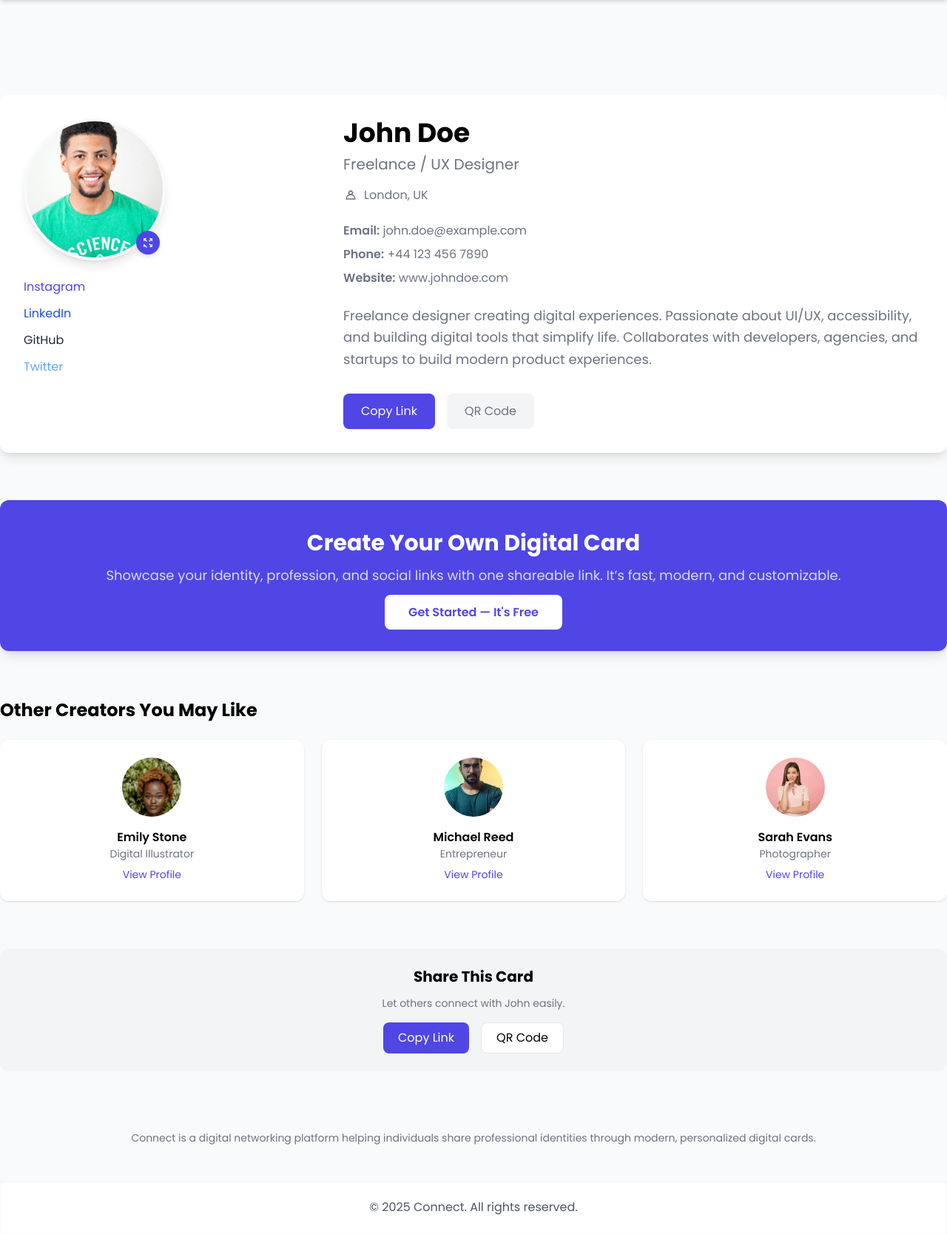
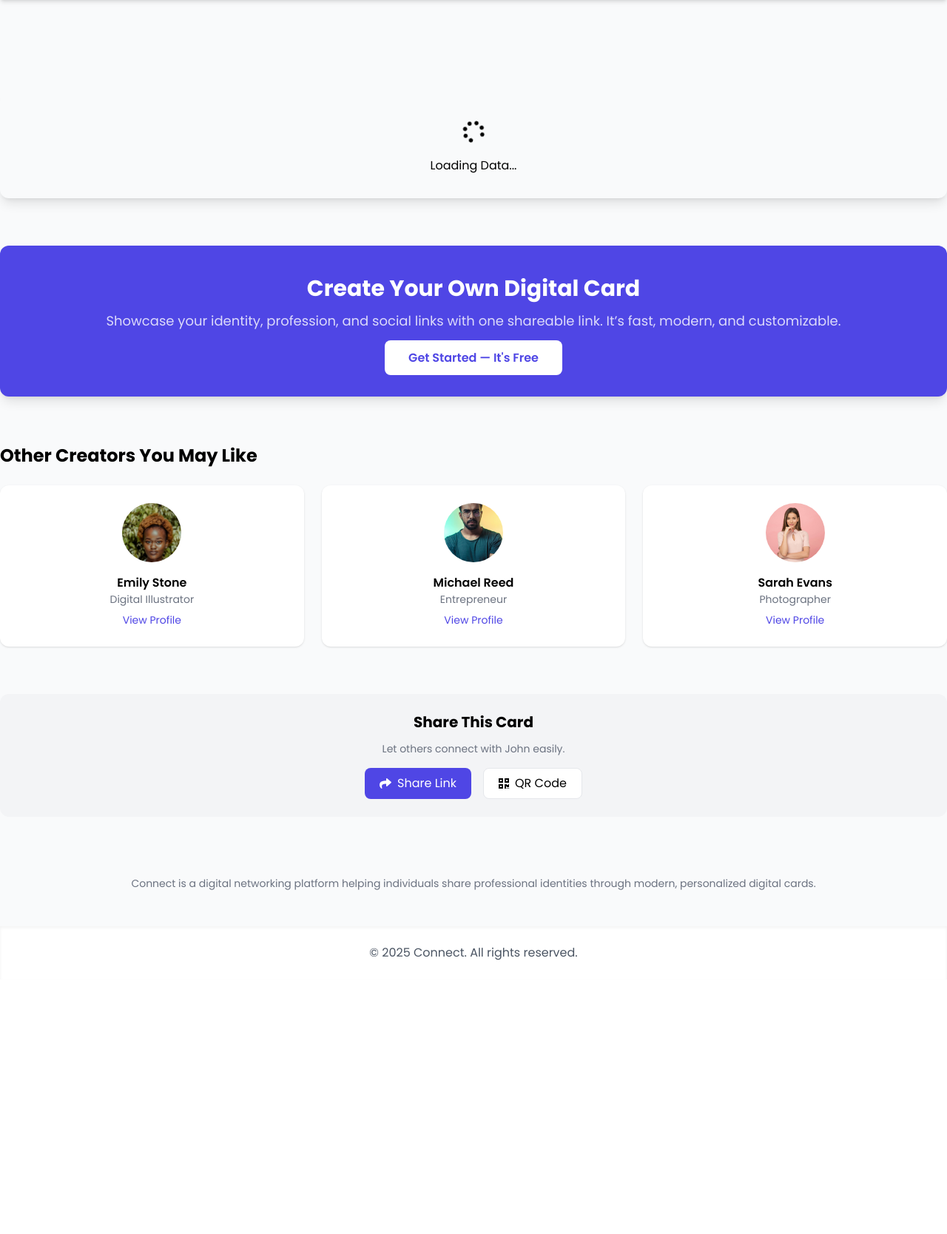
Before and after one commit to latif83/socialcards, a PHP site: page /card-details.html in a window 1280 px wide. Shown: the part 92-1760 px from the top of the page at 74% size. After the commit the page ends 1390 px from the top, so only its background shows below. Run offline with PHP 8.4, Linux system fonts and the light colour scheme; some libraries are stand-ins or nearby versions.

Commit message:
Updates: card viewing done across!

```diff
--- a/api/api.php
+++ b/api/api.php
@@ -24,6 +24,7 @@
     'addCard' => ['CardController', 'handleAdd'],
     'getCards' => ['CardController', 'getAll'],
     'getPublicCards' => ['CardController', 'getAllPublicCards'],
+    'getCard' => ['CardController','getOne']
     // 'deleteCard'      => ['CardController', 'handleDelete'], // Future routes
 ];
 
--- a/card-details.html
+++ b/card-details.html
@@ -22,9 +22,11 @@
             }
         }
     </script>
+    <link rel="stylesheet" href="https://cdnjs.cloudflare.com/ajax/libs/font-awesome/5.15.4/css/all.min.css">
 </head>
 
 <body class="bg-gray-50 font-sans">
+
 
     <!-- Navbar -->
     <header class="bg-black shadow-md py-6 sm:px-12 px-3 flex justify-between items-center">
@@ -37,91 +39,52 @@
             <h1 class="text-xl font-bold text-blue-300">Connect</h1>
         </a>
 
-        <button type="button" class="p-3 rounded-md bg-white px-6 text-sm font-medium">
+        <button onclick="location.replace('dashboard.php')" type="button"
+            class="p-3 rounded-md bg-white px-6 text-sm font-medium">
             Login / Register
         </button>
     </header>
 
+    <div id="loadingSpinner"
+        class="container mx-auto mt-32 rounded-xl shadow-lg p-8 flex items-center flex-col justify-center gap-4">
+
+        <i class="fas fa-spinner fa-spin text-3xl"></i>
+
+        <p>Loading Data...</p>
+
+    </div>
+
     <!-- MAIN CARD SECTION -->
-    <div class="container mx-auto mt-32 bg-white rounded-xl shadow-lg p-8">
+    <div id="dataContainer" class="container hidden mx-auto mt-32 bg-white rounded-xl shadow-lg p-8">
         <div class="flex flex-col md:flex-row items-center md:items-start gap-10">
 
             <!-- LEFT SIDE -->
             <div class="flex flex-col items-center md:items-start md:w-1/3">
-                <div class="relative w-48 h-48">
-    <img src="./images/avatar1.jpg"
-        class="w-full h-full rounded-full object-cover shadow-lg border-4 border-gray-50 bg-white" />
+                <div id="avatarImgContainer" class="relative w-48 h-48">
 
                     <!-- Expand Button -->
-    <button
-        onclick="openImageModal('./images/avatar1.jpg')"
+                    <button onclick="openImageModal('./images/avatar1.jpg')"
                         class="absolute bottom-2 right-2 bg-primary text-white p-2 rounded-full shadow-md hover:bg-indigo-600 transition">
                         <!-- Icon -->
-        <svg xmlns="http://www.w3.org/2000/svg" class="w-4 h-4" fill="none" viewBox="0 0 24 24" stroke="currentColor">
+                        <svg xmlns="http://www.w3.org/2000/svg" class="w-4 h-4" fill="none" viewBox="0 0 24 24"
+                            stroke="currentColor">
                             <path stroke-linecap="round" stroke-linejoin="round" stroke-width="2"
-                d="M4 8V4m0 0h4M4 4l5 5m11-1V4m0 0h-4m4 0l-5 5m1 11h4m0 0v-4m0 4l-5-5M4 16H4m0 0v4m0-4l5 5"/>
+                                d="M4 8V4m0 0h4M4 4l5 5m11-1V4m0 0h-4m4 0l-5 5m1 11h4m0 0v-4m0 4l-5-5M4 16H4m0 0v4m0-4l5 5" />
                         </svg>
                     </button>
                 </div>
 
 
                 <!-- Social Links -->
-                <div class="flex flex-col mt-6 gap-3">
-                    <a href="#" class="flex items-center gap-2 text-primary hover:text-blue-500">
-                        Instagram
-                    </a>
-                    <a href="#" class="flex items-center gap-2 text-blue-700 hover:underline">
-                        LinkedIn
-                    </a>
-                    <a href="#" class="flex items-center gap-2 text-gray-800 hover:underline">
-                        GitHub
-                    </a>
-                    <a href="#" class="flex items-center gap-2 text-blue-400 hover:underline">
-                        Twitter
-                    </a>
+                <div id="cardLinks" class="flex flex-col mt-6 gap-3">
                 </div>
             </div>
 
             <!-- RIGHT SIDE -->
-            <div class="md:w-2/3">
-                <h1 class="text-4xl font-bold">John Doe</h1>
-                <p class="text-xl text-secondary mt-2">Freelance / UX Designer</p>
+            <div id="dataFlow" class="md:w-2/3">
 
-                <!-- Location -->
-                <p class="flex items-center text-secondary mt-4 gap-2">
-                    <svg xmlns="http://www.w3.org/2000/svg" class="w-5 h-5 text-secondary" fill="none"
-                        viewBox="0 0 24 24" stroke="currentColor" stroke-width="2">
-                        <path stroke-linecap="round" stroke-linejoin="round"
-                            d="M12 11c1.5 0 3-2 3-3s-1.5-3-3-3-3 1.5-3 3 1.5 3 3 3z" />
-                        <path stroke-linecap="round" stroke-linejoin="round"
-                            d="M12 11c-4 0-7 3-7 7h14c0-4-3-7-7-7z" />
-                    </svg>
-                    London, UK
-                </p>
 
-                <!-- Contact Details -->
-                <div class="mt-6 space-y-2 text-secondary">
-                    <p><span class="font-semibold">Email:</span> john.doe@example.com</p>
-                    <p><span class="font-semibold">Phone:</span> +44 123 456 7890</p>
-                    <p><span class="font-semibold">Website:</span> www.johndoe.com</p>
-                </div>
 
-                <!-- Bio -->
-                <p class="text-secondary mt-6 text-lg leading-relaxed">
-                    Freelance designer creating digital experiences. Passionate about UI/UX, accessibility, and
-                    building digital tools that simplify life. Collaborates with developers, agencies, and startups to
-                    build modern product experiences.
-                </p>
-
-                <!-- ACTION BUTTONS -->
-                <div class="flex gap-4 mt-8">
-                    <button class="bg-primary text-white px-6 py-3 rounded-lg hover:bg-indigo-600">
-                        Copy Link
-                    </button>
-                    <button class="bg-gray-100 text-secondary px-6 py-3 rounded-lg hover:bg-gray-200">
-                        QR Code
-                    </button>
-                </div>
             </div>
         </div>
     </div>
@@ -131,34 +94,14 @@
         <div class="bg-primary text-white py-10 px-6 rounded-xl shadow-lg text-center">
             <h2 class="text-3xl font-bold mb-3">Create Your Own Digital Card</h2>
             <p class="text-white/80 text-lg mb-6">
-                Showcase your identity, profession, and social links with one shareable link. It’s fast, modern, and customizable.
+                Showcase your identity, profession, and social links with one shareable link. It’s fast, modern, and
+                customizable.
             </p>
-            <a href="#" class="bg-white text-primary px-8 py-3 rounded-lg font-semibold hover:bg-gray-100">
+            <a href="dashboard.php" class="bg-white text-primary px-8 py-3 rounded-lg font-semibold hover:bg-gray-100">
                 Get Started — It's Free
             </a>
         </div>
     </div>
-
-    <!-- REACH OUT SECTION -->
-    <!-- <div class="container mx-auto mt-16 bg-white rounded-xl shadow-lg p-8">
-        <h3 class="text-2xl font-bold mb-4">Reach Out</h3>
-        <p class="text-secondary mb-6">Send a quick message to John.</p>
-
-        <form class="space-y-4">
-            <input type="text" placeholder="Your Name"
-                class="w-full p-3 border rounded-lg focus:ring-primary focus:border-primary">
-
-            <input type="email" placeholder="Your Email"
-                class="w-full p-3 border rounded-lg focus:ring-primary focus:border-primary">
-
-            <textarea placeholder="Your Message"
-                class="w-full p-3 border rounded-lg h-32 focus:ring-primary focus:border-primary"></textarea>
-
-            <button class="bg-primary text-white px-6 py-3 rounded-lg hover:bg-indigo-600 w-full">
-                Send Message
-            </button>
-        </form>
-    </div> -->
 
     <!-- SUGGESTED PROFILES -->
     <div class="container mx-auto mt-16">
@@ -196,8 +139,14 @@
             <p class="text-secondary text-sm mb-4">Let others connect with John easily.</p>
 
             <div class="flex justify-center gap-4">
-                <button class="bg-primary text-white px-5 py-2 rounded-lg">Copy Link</button>
-                <button class="bg-white border px-5 py-2 rounded-lg">QR Code</button>
+                <button onclick="share()"
+                    class="bg-primary text-white px-5 py-2 rounded-lg flex items-center justify-center gap-2">
+                    <i class="fas fa-share"></i>
+                    <span>Share Link</span>
+                </button>
+                <button class="bg-white border px-5 py-2 rounded-lg flex items-center justify-center gap-2">
+                    <i class="fas fa-qrcode"></i>
+                    <span>QR Code</span></button>
             </div>
         </div>
     </div>
@@ -205,7 +154,8 @@
     <!-- ABOUT PLATFORM -->
     <div class="container mx-auto mt-20 text-center text-secondary text-sm">
         <p>
-            Connect is a digital networking platform helping individuals share professional identities through modern, personalized digital cards.
+            Connect is a digital networking platform helping individuals share professional identities through modern,
+            personalized digital cards.
         </p>
     </div>
 
@@ -216,6 +166,168 @@
         </div>
     </footer>
 
+
+    <script>
+        // Get card ID from URL
+        const urlParams = new URLSearchParams(window.location.search);
+        const cardId = urlParams.get('cardid');
+
+        function renderData(cardData) {
+            const cardLinks = document.getElementById("cardLinks")
+            const avatarImgContainer = document.getElementById("avatarImgContainer")
+
+            const dataFlow = document.getElementById("dataFlow")
+
+            const loadingSpinner = document.getElementById("loadingSpinner")
+
+            const dataContainer = document.getElementById("dataContainer")
+
+            setTimeout(() => {
+                loadingSpinner.classList.remove("flex")
+                loadingSpinner.classList.add("hidden")
+
+                dataContainer.classList.remove("hidden")
+            }, 1000);
+
+            const socialLinks = JSON.parse(cardData.social_links)
+
+            // console.log(socialLinks)
+
+            dataFlow.innerHTML = `
+             <h1 class="text-4xl font-bold">${cardData.name}</h1>
+                <p class="text-xl text-secondary mt-2"><span class="uppercase text-sm font-bold">${cardData.card_type}</span> / <span class="text-sm"> ${cardData.title_role} </span></p>
+
+                <!-- Location -->
+                <p class="flex items-center text-secondary mt-4 gap-2">
+                    <svg xmlns="http://www.w3.org/2000/svg" class="w-5 h-5 text-secondary" fill="none"
+                        viewBox="0 0 24 24" stroke="currentColor" stroke-width="2">
+                        <path stroke-linecap="round" stroke-linejoin="round"
+                            d="M12 11c1.5 0 3-2 3-3s-1.5-3-3-3-3 1.5-3 3 1.5 3 3 3z" />
+                        <path stroke-linecap="round" stroke-linejoin="round" d="M12 11c-4 0-7 3-7 7h14c0-4-3-7-7-7z" />
+                    </svg>
+                    ${cardData.address ? cardData.address : 'N/A'}
+                </p>
+
+                <!-- Contact Details -->
+                <div class="mt-6 space-y-2 text-secondary">
+                    <p><span class="font-semibold">Email:</span> ${cardData.email}</p>
+                    <p><span class="font-semibold">Phone:</span> ${cardData.phone}</p>
+                    <p><span class="font-semibold">Website:</span> ${socialLinks.website ? socialLinks.website : 'N/A'}</p>
+                </div>
+
+                <!-- Bio -->
+                <p class="text-secondary mt-6 text-lg leading-relaxed">
+                    ${cardData.bio}
+                </p>
+
+ <!-- ACTION BUTTONS -->
+                <div class="flex gap-4 mt-8">
+                    <button onClick="share()" class="bg-primary text-white px-6 py-3 rounded-lg hover:bg-indigo-600 flex items-center justify-center gap-2">
+                        <i class="fas fa-share"> </i>
+                       <span>Share Link</span>
+                    </button>
+                    <button class="bg-gray-100 text-secondary px-6 py-3 rounded-lg hover:bg-gray-200 flex items-center justify-center gap-2">
+                        <i class="fas fa-qrcode"></i>
+                        <span>QR Code</span>
+                    </button>
+                </div>
+            `
+
+            avatarImgContainer.innerHTML += `<img id="avatarImg" src="${cardData.profile_image}"
+                        class="w-full h-full rounded-full object-cover shadow-lg border-4 border-gray-50 bg-white" />  `
+
+
+            for (const key in socialLinks) {
+                cardLinks.innerHTML += `<a href="${socialLinks[key]}" class="flex gap-1 text-primary hover:text-blue-500 flex-col">
+                    <span class="uppercase font-bold text-xs">${key}:</span>
+                        <span>${socialLinks[key] ? socialLinks[key] : 'N/A'} </span>
+                </a>`
+            }
+        }
+
+        async function fetchCard() {
+
+            if (!cardId) {
+                return alert('card id not found!')
+            }
+
+            const res = await fetch(`api/api.php?route=getCard&id=${cardId}`)
+            if (!res.ok) {
+                // error here
+            }
+
+            const data = await res.json()
+            const cardData = data.card
+
+            renderData(cardData)
+
+            // console.log(cardData)
+
+        }
+
+        fetchCard()
+
+
+
+        // Function to handle the sharing of a specific card link
+        function share() {
+            if (!cardId) {
+                alert("Error: Card ID is missing.");
+                return;
+            }
+
+            // 1. Determine the base URL
+            // window.location.origin provides the protocol + hostname + port (e.g., https://yourdomain.com)
+            const baseUrl = window.location.origin;
+
+            // Determine the path to the card details page.
+            // Assuming your card details view is accessible at /card.html or /your-app-root/card.html
+
+            // We will assume the base path is /card.html relative to the domain root
+            // ADJUST THIS PATH: Ensure '/card.html' is the correct file path relative to your domain root.
+            const cardPath = '/card-details.html';
+
+            // 2. Construct the full public URL using your parameter structure
+            const cardUrl = `${baseUrl}${cardPath}?cardid=${cardId}`;
+
+            // 3. Attempt to copy the URL to the clipboard (Modern approach with fallback)
+            if (navigator.clipboard && navigator.clipboard.writeText) {
+                navigator.clipboard.writeText(cardUrl)
+                    .then(() => {
+                        alert("Success! Card link copied to clipboard:\n" + cardUrl);
+                    })
+                    .catch(err => {
+                        console.error('Could not copy text via Clipboard API:', err);
+                        promptForCopy(cardUrl);
+                    });
+            } else {
+                // Fallback for older browsers
+                promptForCopy(cardUrl);
+            }
+        }
+
+        // Fallback method for copying the URL (remains the same)
+        function promptForCopy(url) {
+            const tempInput = document.createElement('textarea');
+            tempInput.value = url;
+            document.body.appendChild(tempInput);
+
+            tempInput.select();
+            tempInput.setSelectionRange(0, 99999);
+
+            try {
+                document.execCommand('copy');
+                alert("Success! Card link copied to clipboard:\n" + url);
+            } catch (err) {
+                alert("Could not automatically copy the link. Please copy it manually:\n" + url);
+            }
+
+            document.body.removeChild(tempInput);
+        }
+
+
+    </script>
+
 </body>
 
 </html>
--- a/publiccards.php
+++ b/publiccards.php
@@ -218,7 +218,7 @@
             </p>
 
             <div class="mt-6 text-center">
-                <a href="card-details.html"
+                <a href="card-details.html?cardid=${card.id}"
                     class="bg-blue-600 hover:bg-blue-700 text-white font-semibold py-2 px-4 rounded">
                     View More...
                 </a>
```
Also changed, not shown: api/controllers/CardController.php (+17 -9 lines), pages/cards.php (+15 -2 lines), pages/cardsModal.php (added, +200 -0 lines), 1 other file. Lines whose indentation alone changed are shown as unchanged.
